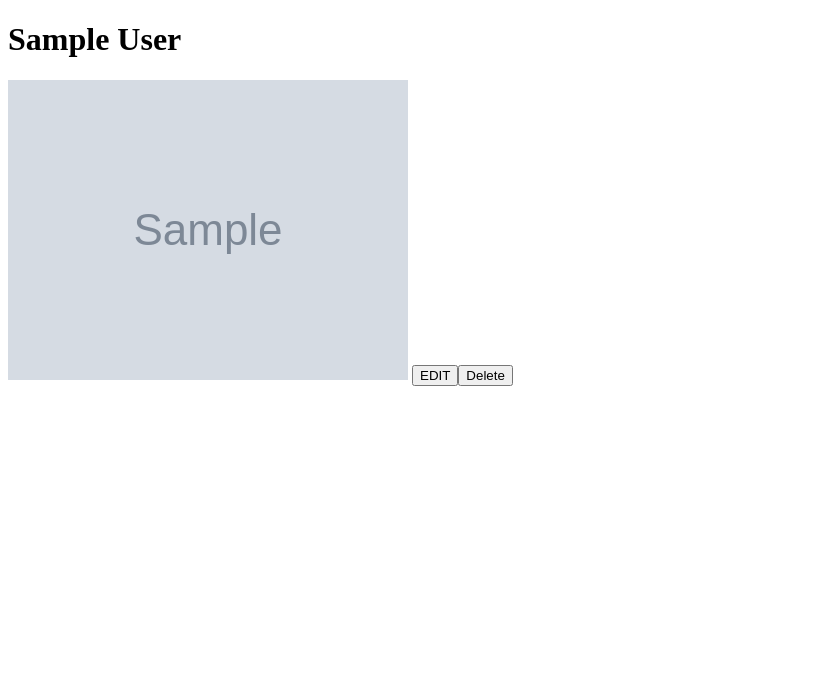
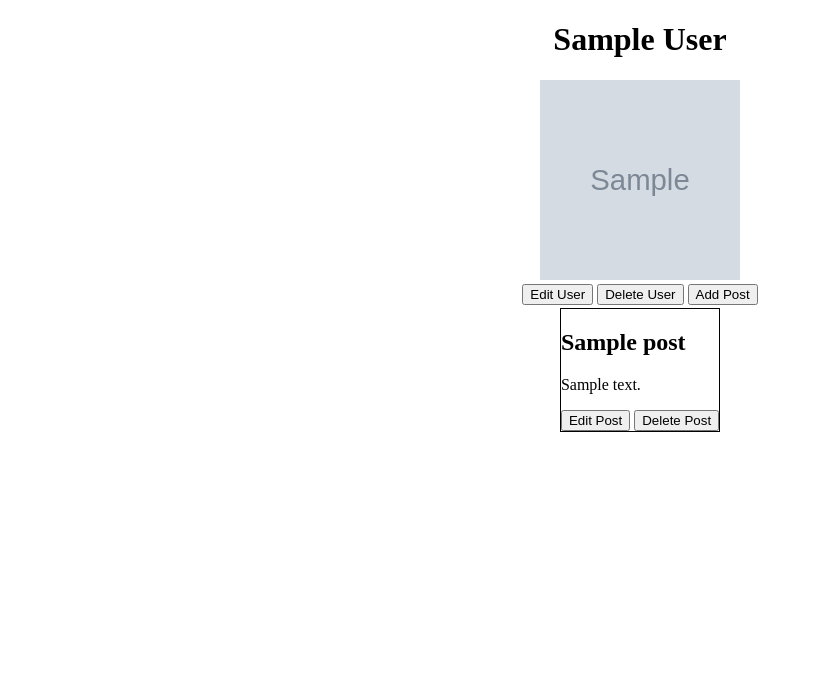
Before and after one commit to BernardN38/flask-blogly, a Flask app: page /users/1 in a window 1280 px wide. Shown: the top 675 px of the page, without its empty margins (0-813 px from the left). Run offline with Flask 2, Linux system fonts and the light colour scheme; tables that the repository leaves empty hold one stand-in row (values such as "Sample post"); grey boxes marked "Sample" are stand-in pictures.

Commit message:
Add files via upload

```diff
--- /dev/null
+++ b/static/edit.css
@@ -0,0 +1,3 @@
+h1 {
+    background-color: blue;
+}
--- /dev/null
+++ b/static/user_details.css
@@ -0,0 +1,26 @@
+#details-cont {
+    display: flex;
+    flex-direction: column;
+    align-items: center;
+}
+.post-cont {
+    display: flex;
+}
+
+.post {
+    border: 1px solid black;
+    margin: 3px;
+}
+
+h1 {
+    text-align: center;
+}
+
+img {
+    height: 200px;
+    width: 200px;
+    display: inline;
+}
+a {
+    display: inline;
+}
--- a/templates/user_details.html
+++ b/templates/user_details.html
@@ -1,7 +1,34 @@
 {% extends 'base.html' %}
+
+
+{% block head %}
+<link rel="stylesheet" href="../static/user_details.css">
+{% endblock %}
 
 {% block content %}
 <h1>{{user.first_name}} {{  user.last_name }}</h1>
-<img src="{{user.image_url}}" alt="">
-<a href="/edit/{{user.id}}"><button>EDIT</button></a><button>Delete</button>
+<div id="details-cont">
+    <div>
+        <img src="{{user.image_url}}" alt="">
+    </div>
+    <div>
+        <a href="/edit/{{user.id}}"><button>Edit User</button></a>
+        <a href="/delete/{{user.id}}"><button>Delete User</button></a>
+        <a href="/users/{{user.id}}/posts/new"><button>Add Post</button></a>
+    </div>
+    <div class="post-cont">
+
+            {% for post in posts %}
+                <div class='post'>
+                <h2>{{post.title}}</h2>
+                <p>{{post.content}}</p>
+                <a href="/posts/{{post.id}}/edit"><button>Edit Post</button></a>
+                <a href="/posts/{{post.id}}/delete"><button>Delete Post</button></a>
+                </div>
+            {% endfor %}
+            </div>
+        </div>
+    </div>
+</div>
+
 {% endblock %}
```
Also changed, not shown: templates/edit_post.html (added, +17 -0 lines), templates/new_post.html (added, +13 -0 lines).
